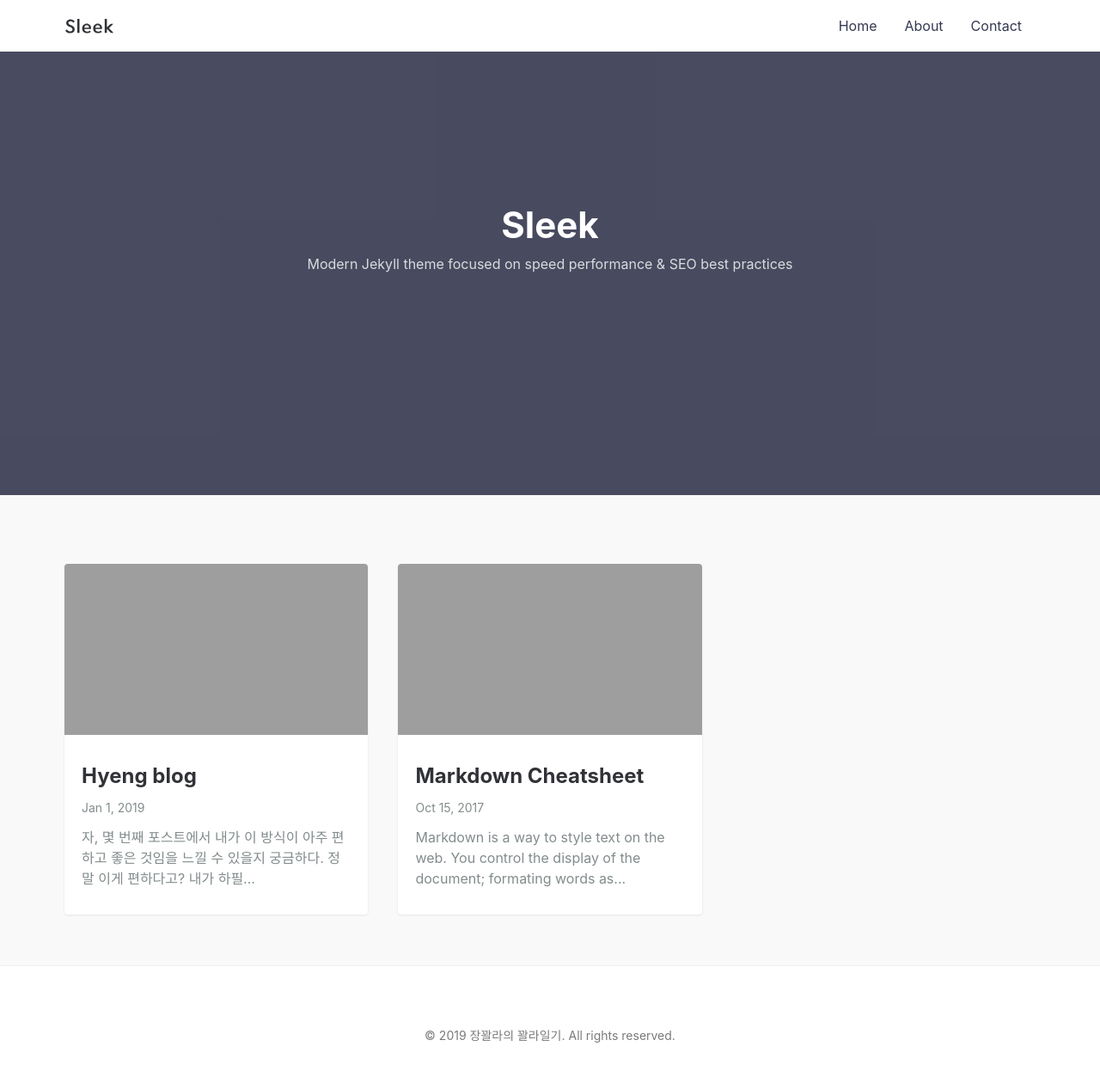
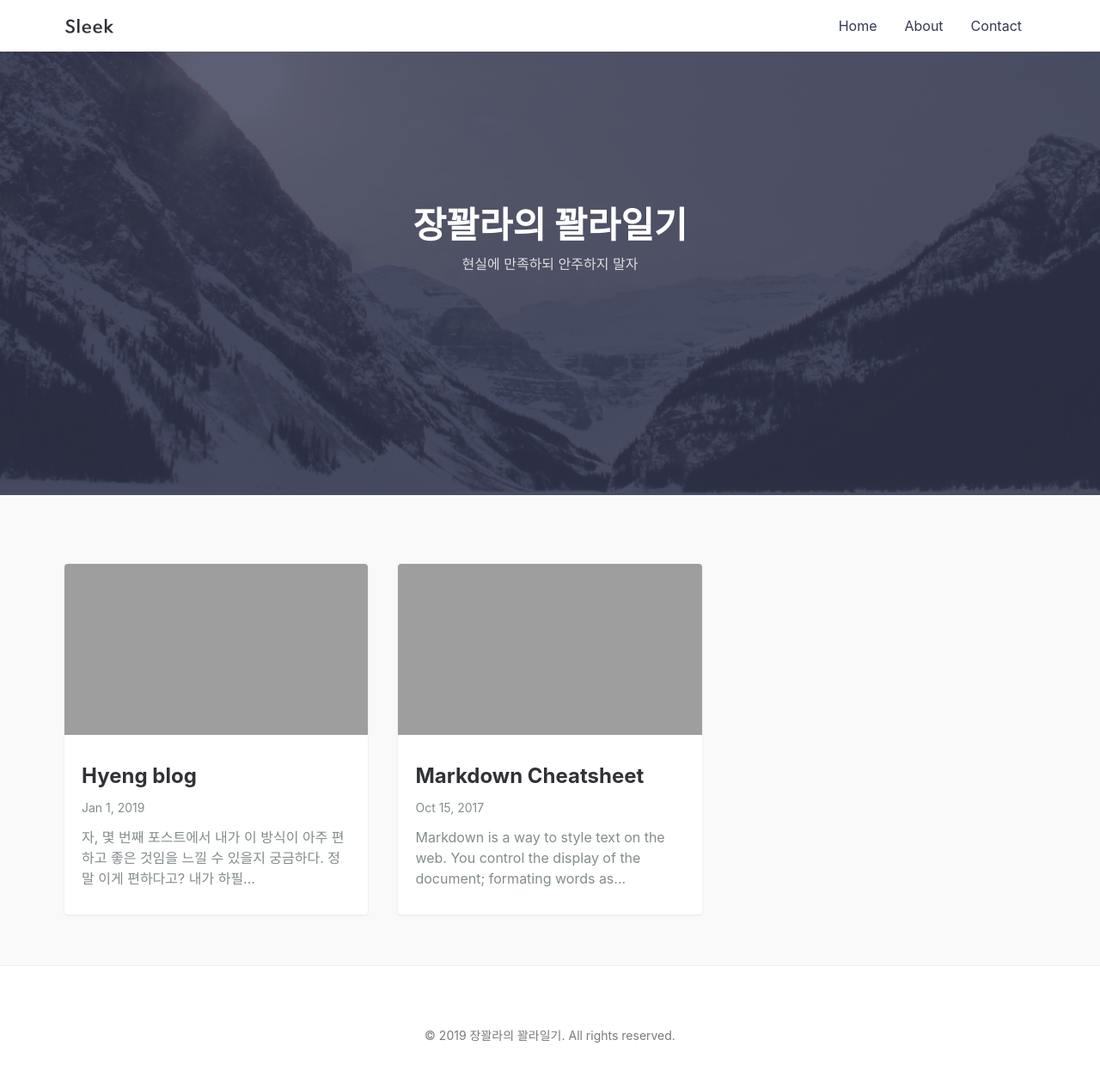
Before and after one commit to ggiri0630/ggiri0630.github.io, a Jekyll site: the page built from index.md, in a window 1280 px wide. Shown: the whole page at 86% size. Built offline with Jekyll 4.4.1, drawn with Linux system fonts in a browser that asks for light colours.

Commit message:
edit title

```diff
--- a/_layouts/default.html
+++ b/_layouts/default.html
@@ -18,10 +18,10 @@ layout: compress
 
     {% include header.html %}
 
-    <div class="hero lazyload" data-bg="{{site.url}}/assets/img/posts/rocky.jpg">
+    <div class="hero lazyload" data-bg="{{site.url}}/assets/img/posts/rocky1.jpg">
       <div class="hero__wrap">
-        <h1 class="hero__title">Sleek</h1>
-        <p class="hero__meta">Modern Jekyll theme focused on speed performance & SEO best practices</p>
+        <h1 class="hero__title">장꽐라의 꽐라일기</h1>
+        <p class="hero__meta">현실에 만족하되 안주하지 말자</p>
       </div>
     </div>
 
```
